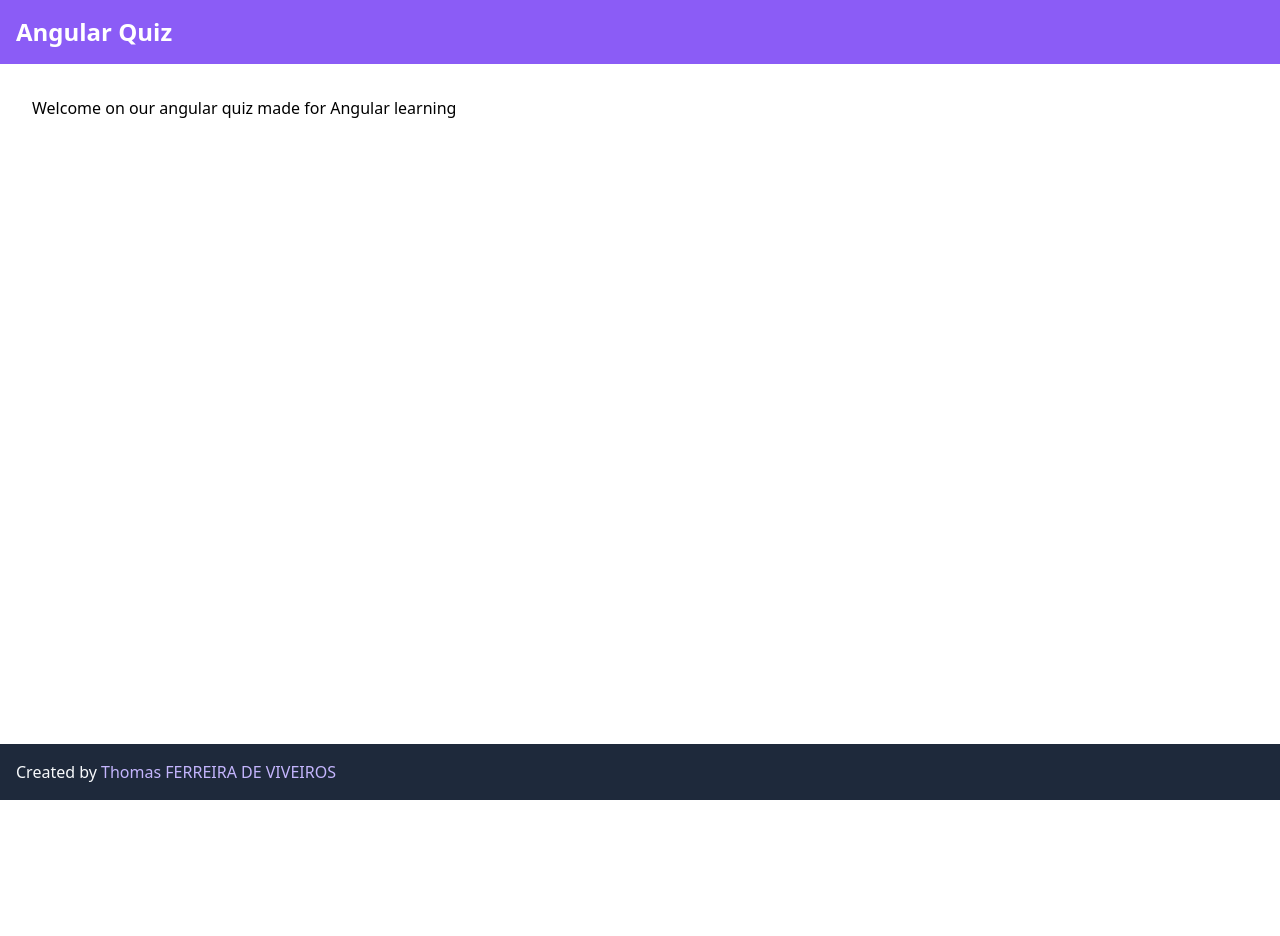
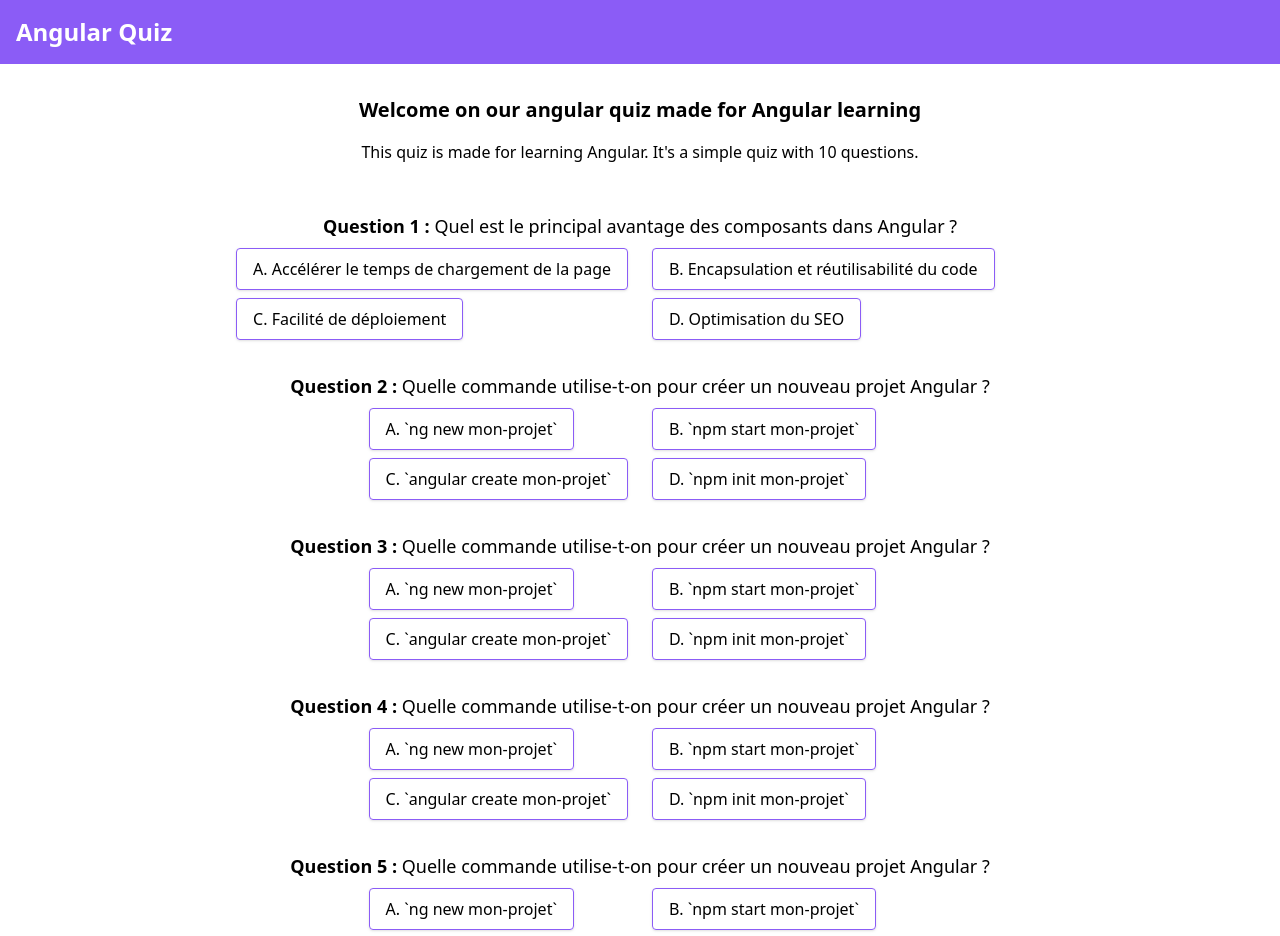
Before and after one commit to yamil-issa/angular-quiz, an Angular app: page / in a window 1280 px wide. Shown: the top 936 px of the page. Before the commit the page ends 800 px from the top, so only its background shows below. Built offline with nearby package versions, Linux system fonts and the light colour scheme.

Commit message:
Add questions and answers

```diff
--- a/src/app/home/home.component.html
+++ b/src/app/home/home.component.html
@@ -1,3 +1,96 @@
 <section>
-  <h2>Welcome on our angular quiz made for Angular learning</h2>
+  <h2 class="home_title">Welcome on our angular quiz made for Angular learning</h2>
+  <p class="home_presentation">This quiz is made for learning Angular. It's a simple quiz with 10 questions.</p>
+  <section class="home_questions-list">
+    <section class="home_questions-answers">
+      <h4 class="home_question"><b>Question 1 :</b> Quel est le principal avantage des composants dans Angular ?</h4>
+      <ul class="home_answers">
+        <li><button>A. Accélérer le temps de chargement de la page</button></li>
+        <li><button>B. Encapsulation et réutilisabilité du code</button></li>
+        <li><button>C. Facilité de déploiement</button></li>
+        <li><button>D. Optimisation du SEO</button></li>
+      </ul>
+    </section>
+    <section class="home_questions-answers">
+      <h4 class="home_question"><b>Question 2 :</b> Quelle commande utilise-t-on pour créer un nouveau projet Angular ?</h4>
+      <ul class="home_answers">
+        <li><button>A. `ng new mon-projet`</button></li>
+        <li><button>B. `npm start mon-projet`</button></li>
+        <li><button>C. `angular create mon-projet`</button></li>
+        <li><button>D. `npm init mon-projet`</button></li>
+      </ul>
+    </section>
+    <section class="home_questions-answers">
+      <h4 class="home_question"><b>Question 3 :</b> Quelle commande utilise-t-on pour créer un nouveau projet Angular ?</h4>
+      <ul class="home_answers">
+        <li><button>A. `ng new mon-projet`</button></li>
+        <li><button>B. `npm start mon-projet`</button></li>
+        <li><button>C. `angular create mon-projet`</button></li>
+        <li><button>D. `npm init mon-projet`</button></li>
+      </ul>
+    </section>
+    <section class="home_questions-answers">
+      <h4 class="home_question"><b>Question 4 :</b> Quelle commande utilise-t-on pour créer un nouveau projet Angular ?</h4>
+      <ul class="home_answers">
+        <li><button>A. `ng new mon-projet`</button></li>
+        <li><button>B. `npm start mon-projet`</button></li>
+        <li><button>C. `angular create mon-projet`</button></li>
+        <li><button>D. `npm init mon-projet`</button></li>
+      </ul>
+    </section>
+    <section class="home_questions-answers">
+      <h4 class="home_question"><b>Question 5 :</b> Quelle commande utilise-t-on pour créer un nouveau projet Angular ?</h4>
+      <ul class="home_answers">
+        <li><button>A. `ng new mon-projet`</button></li>
+        <li><button>B. `npm start mon-projet`</button></li>
+        <li><button>C. `angular create mon-projet`</button></li>
+        <li><button>D. `npm init mon-projet`</button></li>
+      </ul>
+    </section>
+    <section class="home_questions-answers">
+      <h4 class="home_question"><b>Question 6 :</b> Quelle commande utilise-t-on pour créer un nouveau projet Angular ?</h4>
+      <ul class="home_answers">
+        <li><button>A. `ng new mon-projet`</button></li>
+        <li><button>B. `npm start mon-projet`</button></li>
+        <li><button>C. `angular create mon-projet`</button></li>
+        <li><button>D. `npm init mon-projet`</button></li>
+      </ul>
+    </section>
+    <section class="home_questions-answers">
+      <h4 class="home_question"><b>Question 7 :</b> Quelle commande utilise-t-on pour créer un nouveau projet Angular ?</h4>
+      <ul class="home_answers">
+        <li><button>A. `ng new mon-projet`</button></li>
+        <li><button>B. `npm start mon-projet`</button></li>
+        <li><button>C. `angular create mon-projet`</button></li>
+        <li><button>D. `npm init mon-projet`</button></li>
+      </ul>
+    </section>
+    <section class="home_questions-answers">
+      <h4 class="home_question"><b>Question 8 :</b> Quelle commande utilise-t-on pour créer un nouveau projet Angular ?</h4>
+      <ul class="home_answers">
+        <li><button>A. `ng new mon-projet`</button></li>
+        <li><button>B. `npm start mon-projet`</button></li>
+        <li><button>C. `angular create mon-projet`</button></li>
+        <li><button>D. `npm init mon-projet`</button></li>
+      </ul>
+    </section>
+    <section class="home_questions-answers">
+      <h4 class="home_question"><b>Question 9 :</b> Quelle commande utilise-t-on pour créer un nouveau projet Angular ?</h4>
+      <ul class="home_answers">
+        <li><button>A. `ng new mon-projet`</button></li>
+        <li><button>B. `npm start mon-projet`</button></li>
+        <li><button>C. `angular create mon-projet`</button></li>
+        <li><button>D. `npm init mon-projet`</button></li>
+      </ul>
+    </section>
+    <section class="home_questions-answers">
+      <h4 class="home_question"><b>Question 10 :</b> Quelle commande utilise-t-on pour créer un nouveau projet Angular ?</h4>
+      <ul class="home_answers">
+        <li><button>A. `ng new mon-projet`</button></li>
+        <li><button>B. `npm start mon-projet`</button></li>
+        <li><button>C. `angular create mon-projet`</button></li>
+        <li><button>D. `npm init mon-projet`</button></li>
+      </ul>
+    </section>
+  </section>
 </section>
--- a/src/app/home/home.component.scss
+++ b/src/app/home/home.component.scss
@@ -0,0 +1,33 @@
+.home {
+  &_title {
+    @apply text-xl font-bold text-center mb-4;
+  }
+
+  &_presentation {
+    @apply text-center;
+  }
+
+  &_questions-list {
+    @apply flex flex-col items-center my-8;
+  }
+
+  &_questions-answers {
+    @apply flex flex-col items-center my-4;
+  }
+
+  &_question {
+    @apply text-lg mb-2;
+  }
+
+  &_answers {
+    @apply grid grid-cols-2 gap-x-6 gap-y-2 px-8;
+
+    button {
+      @apply border border-violet-500 px-4 py-2 rounded shadow hover:bg-violet-500 hover:text-white;
+
+      &--selected {
+        @apply bg-violet-500 text-white;
+      }
+    }
+  }
+}
```
